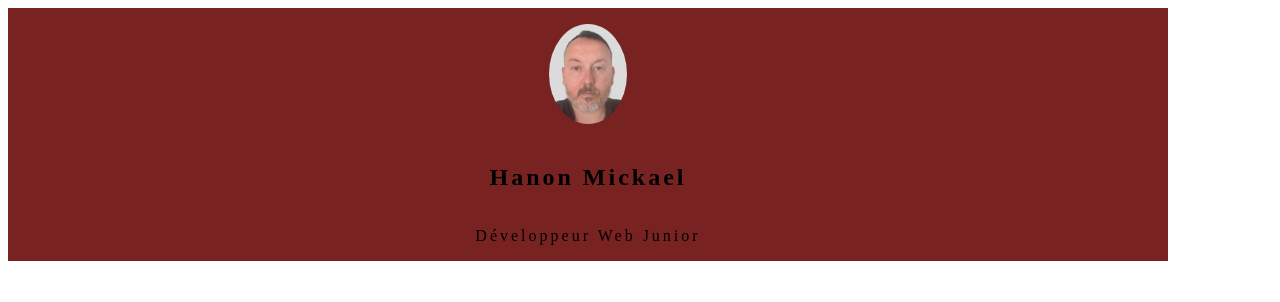
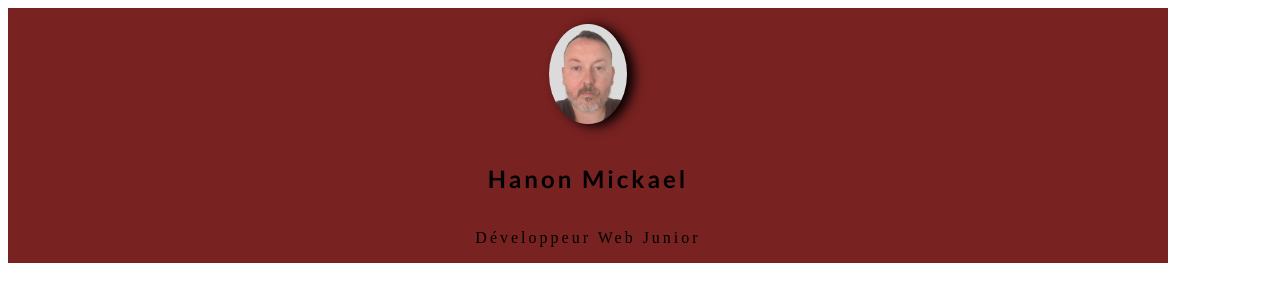
Before and after one commit to Diablo5929/mon-premier-cv, a plain HTML site: page index.html in a window 1280 px wide. Drawn offline with Linux system fonts and the light colour scheme.

Commit message:
Mise a jou

```diff
--- a/assets/styles.css
+++ b/assets/styles.css
@@ -1,3 +1,18 @@
+@import url('https://fonts.googleapis.com/css2?family=Lato:ital,wght@0,100;0,300;0,400;0,700;0,900;1,100;1,300;1,400;1,700;1,900&display=swap');
+
+@font-face {
+    font-family: "Raleway";
+    src: url(../fonts/Raleway-Black.ttf);
+}
+@font-face {
+    font-family: "Raleway-Bold";
+    src: url(../fonts/Raleway-Bold.ttf);
+}
+@font-face {
+    font-family: "Raleway-Italic";
+    src: url(../assets/fonts/Raleway-Italic.ttf);
+}
+
 body {
     width: 100%;
     max-width: 1160px;
@@ -18,4 +33,9 @@ img {
     max-height: 100px;
     border: #782221;
     border-radius: 100%;
+    box-shadow: 7px 2px 12px;
 }
+
+h1 {
+    font-family: "Lato";
+}
```
